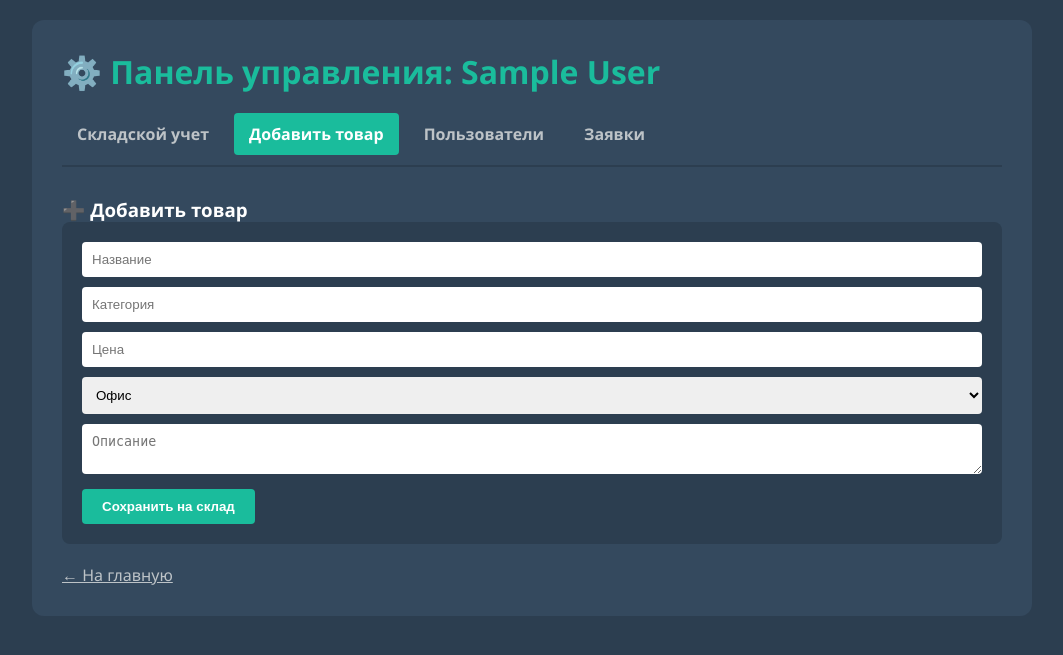
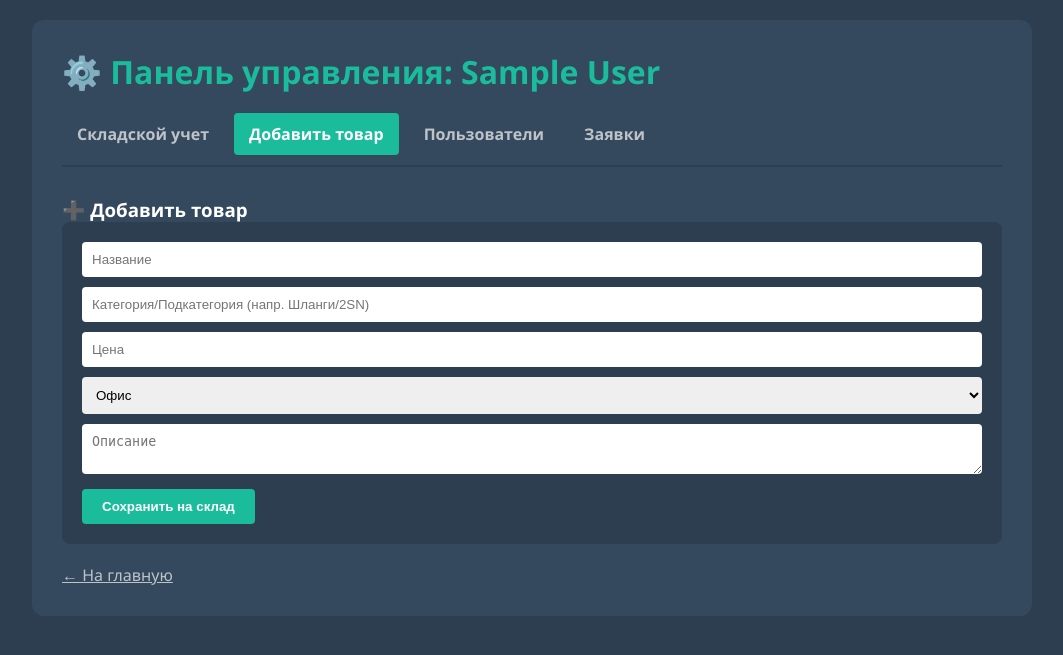
Before and after one commit to Oleg637-droid/VoRrex2, a Flask app: page /admin in a window 1280 px wide. Shown: the top 655 px of the page, without its empty margins (108-1171 px from the left). Run offline with Flask 3, Linux system fonts and the light colour scheme; the visitor is signed in with stand-in values (Sample User, id 1); data that the repository does not hold is empty; some libraries are stand-ins or nearby versions.

Commit message:
Update admin.html

```diff
--- a/templates/admin.html
+++ b/templates/admin.html
@@ -70,7 +70,7 @@
             <h3>➕ Добавить товар</h3>
             <form action="{{ url_for('add_product') }}" method="POST">
                 <input type="text" name="title" placeholder="Название" required>
-                <input type="text" name="category" placeholder="Категория" required>
+                <input type="text" name="category" placeholder="Категория/Подкатегория (напр. Шланги/2SN)" required>
                 <input type="number" step="0.01" name="price" placeholder="Цена" required>
                 <select name="warehouse">
                     <option value="Офис">Офис</option>
```
